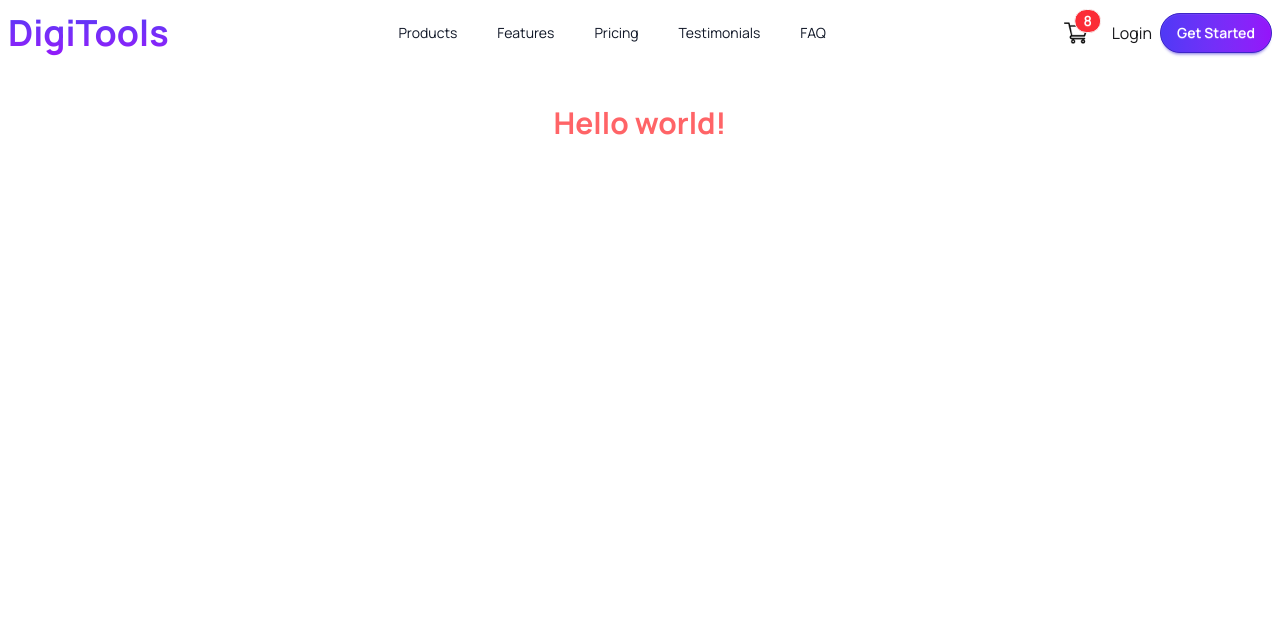
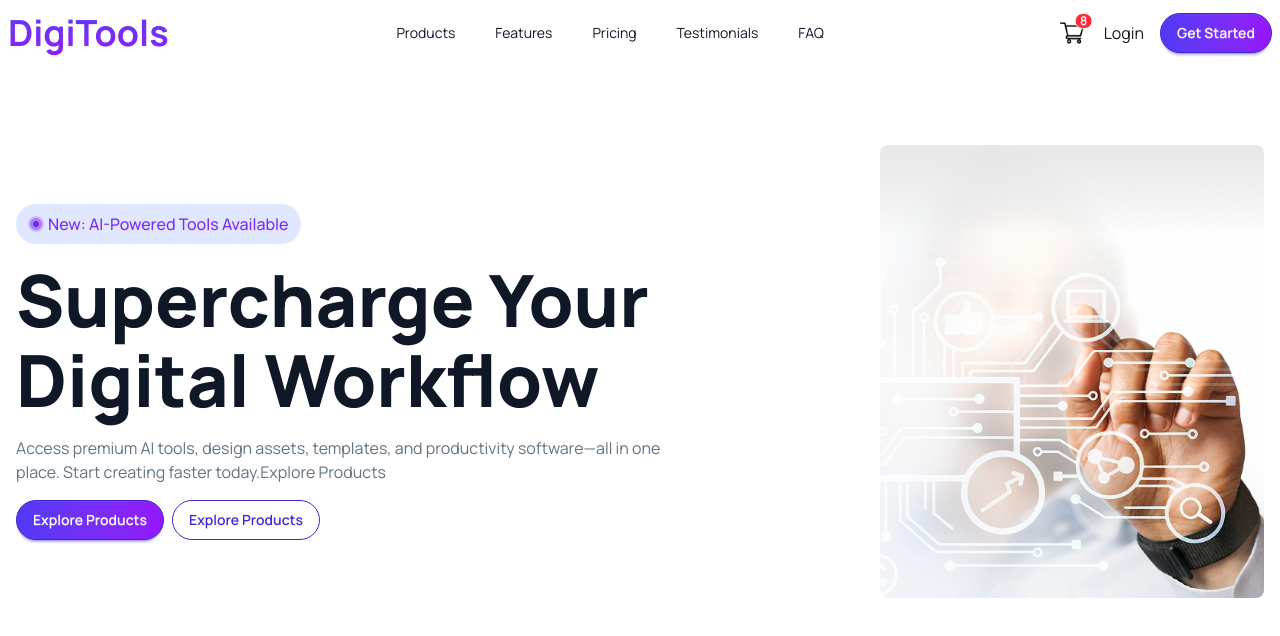
Before and after one commit to mjaabdullah/digitools-platform, a React (Vite) app: page / in a window 1280 px wide. Shown: the top 636 px of the page. Built offline with nearby package versions, Linux system fonts and the light colour scheme.

Commit message:
Add banner Section

```diff
--- a/src/App.jsx
+++ b/src/App.jsx
@@ -1,5 +1,6 @@
 
 import './App.css'
+import Banner from './component/Banner/Banner'
 import Navbar from './component/Navbar/Navbar'
 
 function App() {
@@ -8,10 +9,7 @@ function App() {
   return (
     <>
     <Navbar/>
-      <h1 className="text-3xl font-bold text-red-400 text-center mt-10">
-        Hello world!
-      </h1>
-      {/* name of each tab group should be unique */}
+    <Banner/>
 
     </>
   )
--- /dev/null
+++ b/src/component/Banner/Banner.jsx
@@ -0,0 +1,32 @@
+import BannerImg from "../../assets/banner.png";
+import CircleImg from "../../assets/circle.png";
+const Banner = () => {
+    return (
+<div className="max-w-7xl mx-auto my-16">
+    <div className="hero-content flex-col lg:flex-row-reverse justify-between">
+    <img
+      src={BannerImg}
+      className="max-w-sm rounded-lg shadow-sx"
+    />
+    <div className="max-w-2xl space-y-4">
+        <div className="bg-[#E1E7FF] font-medium rounded-3xl py-2 px-3 flex gap-1 items-center justify-center w-fit">
+            <img className="w-4" src={CircleImg} alt="Circle" />
+            <span className="bg-linear-to-b from-[rgba(79,57,246,1)] to-[rgba(149,20,250,1)] bg-clip-text text-transparent">New: AI-Powered Tools Available</span>
+            </div>
+      <h1 className="text-7xl/20 font-extrabold text-[#101727]">Supercharge Your
+
+        Digital Workflow</h1>
+      <p className="text-[#627382]">
+        Access premium AI tools, design assets, templates, and productivity software—all in one place. Start creating faster today.Explore Products
+      </p>
+      <div className="space-x-2">
+        <button className='btn btn-primary bg-gradient-to-r from-[rgba(79,57,246,1)] to-[rgba(149,20,250,1)] text-white rounded-3xl'>Explore Products</button>
+      <button className='btn btn-outline btn-primary rounded-3xl'>Explore Products</button>
+      </div>
+    </div>
+    </div>
+</div>
+    );
+};
+
+export default Banner;
--- a/src/component/Navbar/Navbar.jsx
+++ b/src/component/Navbar/Navbar.jsx
@@ -3,12 +3,12 @@ import ShoppingCard from '../../assets/shopping-cart.png';
 const Navbar = () => {
     return (
         <nav>
-<div className="max-w-7xl mx-auto navbar justify-between">
+<div className="max-w-7xl mx-auto navbar justify-between flex-col lg:flex-row">
   <div >
     <a className="text-4xl font-bold bg-linear-to-b from-[rgba(79,57,246,1)] to-[rgba(149,20,250,1)] bg-clip-text text-transparent">DigiTools</a>
   </div>
-  <div className='text-[#101727]'>
-    <ul className="flex gap-4 menu menu-horizontal px-1">
+  <div className='text-[#101727] '>
+    <ul className="flex gap-4 menu sm:menu-horizontal px-1 items-center">
         <li><a>Products</a></li>
         <li><a>Features</a></li>
         <li><a>Pricing</a></li>
@@ -16,12 +16,12 @@ const Navbar = () => {
         <li><a>FAQ</a></li>
     </ul>
   </div>
-  <div className="flex space-x-4">
+  <div className="flex space-x-3">
     <div className="dropdown dropdown-end">
       <div tabIndex={0} role="button" className="btn btn-ghost btn-circle">
         <div className="indicator">
             <img className='w-[24px]' src={ShoppingCard} alt="Shopping-Cart" />
-            <span className="badge  indicator-item rounded-full  bg-red-500 text-sm text-white py-1 px-2">8</span>
+            <span className="badge badge-xs  indicator-item  bg-red-500 text-xs text-white p-1">8</span>
         </div>
       </div>
       <div
@@ -36,7 +36,7 @@ const Navbar = () => {
         </div>
       </div>
     </div>
-    <div className="flex gap-2">
+    <div className="flex gap-4">
       <button>Login</button>
       <button className='btn btn-primary bg-gradient-to-r from-[rgba(79,57,246,1)] to-[rgba(149,20,250,1)] text-white rounded-3xl'>Get Started</button>
     </div>
```
Also changed, not shown: src/assets/circle.png (added).
